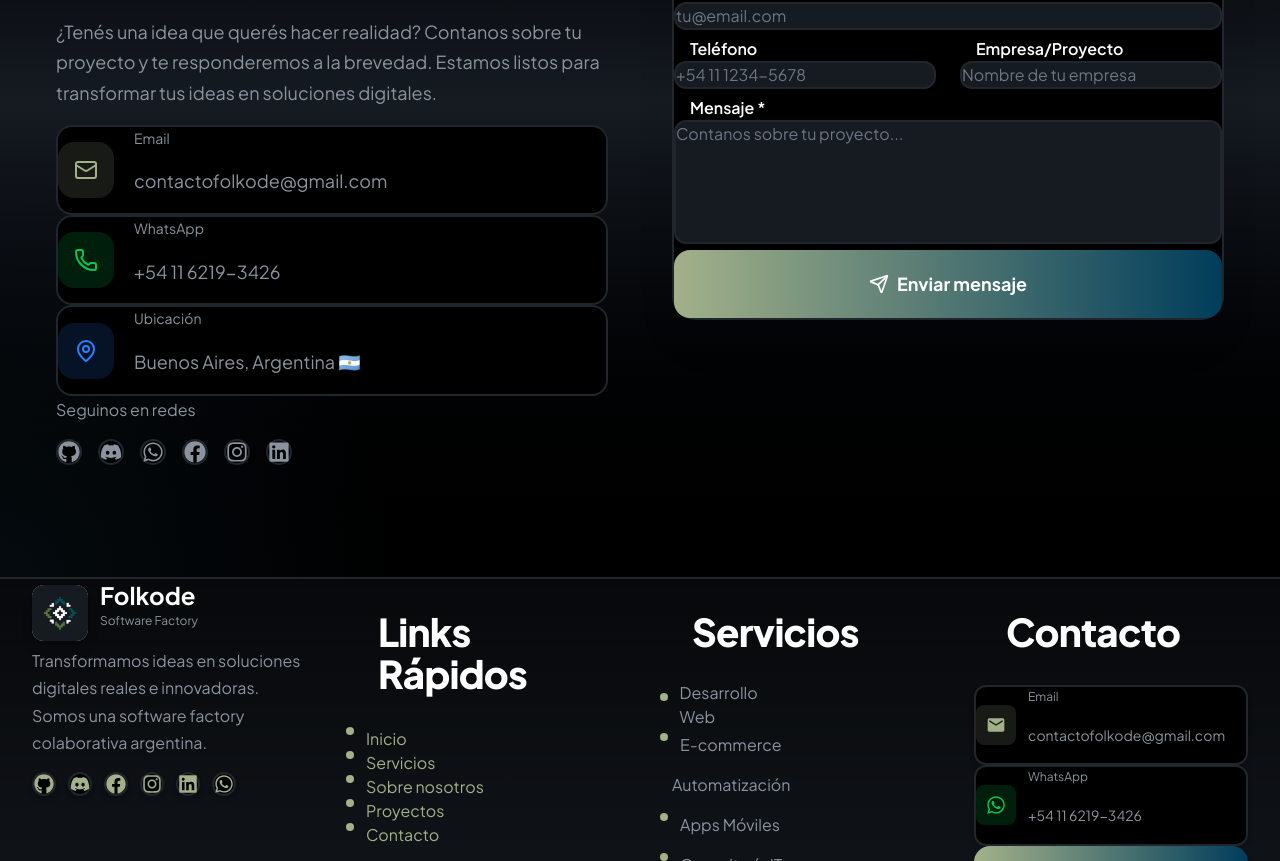
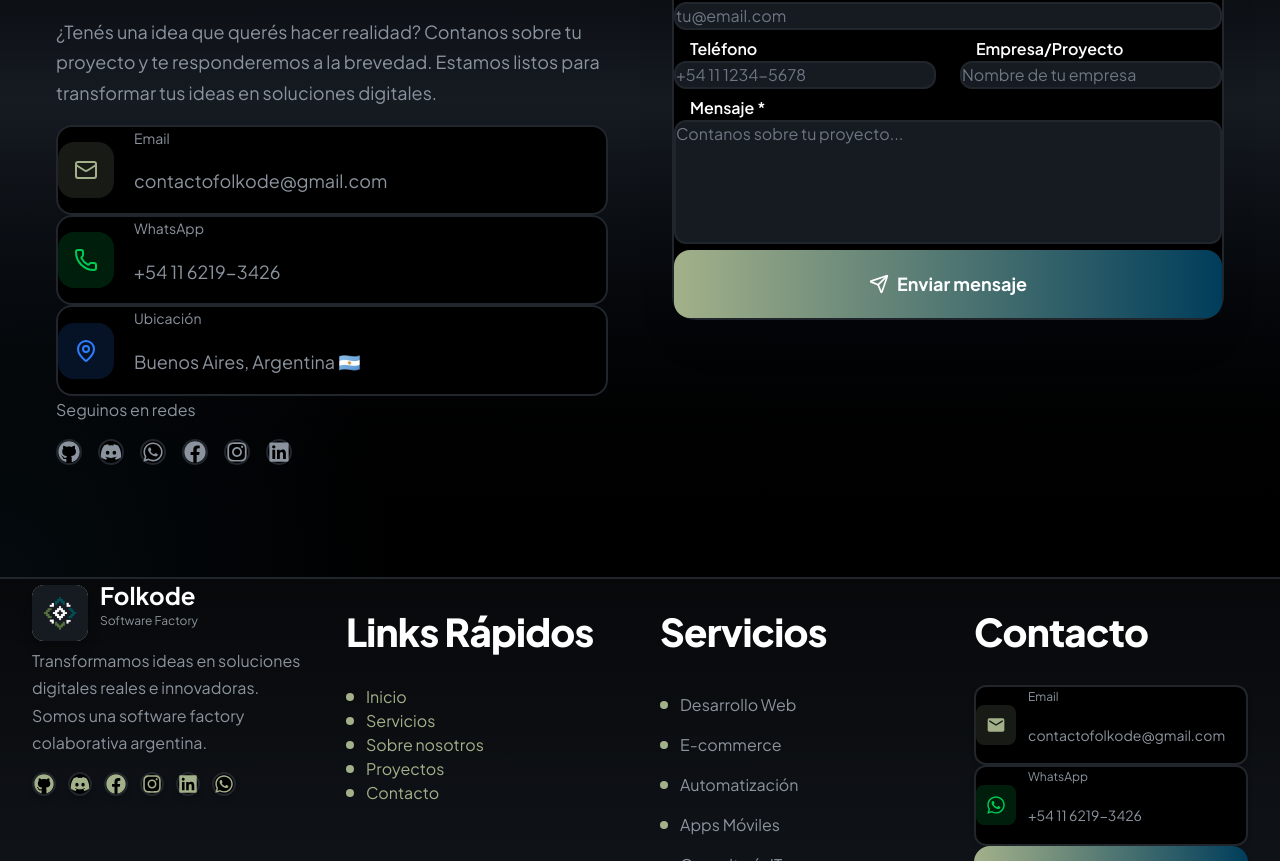
Before and after one commit to dgimenezdeveloper/folkode-webapp, a Next.js app in the folder frontend/: page / in a window 1280 px wide. Shown: the part 11139-12000 px from the top of the page. Built offline with nearby package versions, Linux system fonts and the light colour scheme.

Commit message:
alineados ajustada de titulos con viñetas, texto y espaciado

```diff
--- a/frontend/src/components/layout/Footer.tsx
+++ b/frontend/src/components/layout/Footer.tsx
@@ -122,7 +122,7 @@ export default function Footer() {
             viewport={{ once: true }}
             transition={{ duration: 0.5, delay: 0.1 }}
           >
-            <h3 className="text-xl font-bold mb-6 text-[var(--color-text-primary)]">
+            <h3 className="text-xl font-bold mb-6 !mx-0 text-[var(--color-text-primary)]">
               Links Rápidos
             </h3>
             <ul className="space-y-3.5">
@@ -133,7 +133,7 @@ export default function Footer() {
                     onClick={(e) => handleNavClick(e, link.href)}
                     className="text-[var(--color-text-secondary)] hover:text-[var(--color-primary)] transition-colors flex items-center gap-3 group text-base"
                   >
-                    <p className="w-2 h-2 rounded-full bg-[var(--color-primary)] group-hover:scale-150 transition-transform" />
+                    <p className="w-2 h-2 !mb-0 rounded-full bg-[var(--color-primary)] group-hover:scale-150 transition-transform" />
                     {link.label}
                   </a>
                 </li>
@@ -148,14 +148,14 @@ export default function Footer() {
             viewport={{ once: true }}
             transition={{ duration: 0.5, delay: 0.2 }}
           >
-            <h3 className="text-xl font-bold mb-6 text-[var(--color-text-primary)]">
+            <h3 className="text-xl font-bold mb-6 !mx-0 text-[var(--color-text-primary)]">
               Servicios
             </h3>
             <ul className="space-y-3.5">
               {services.map((service) => (
                 <li key={service}>
-                  <span className="text-[var(--color-text-secondary)] flex items-center gap-3 text-base">
-                    <p className="w-2 h-2 rounded-full bg-[var(--color-accent)]" />
+                  <span className="!w-full text-[var(--color-text-secondary)] flex items-center gap-3 text-base">
+                    <p className="w-2 h-2 !mb-0 rounded-full bg-[var(--color-accent)]" />
                     {service}
                   </span>
                 </li>
@@ -170,7 +170,7 @@ export default function Footer() {
             viewport={{ once: true }}
             transition={{ duration: 0.5, delay: 0.3 }}
           >
-            <h3 className="text-xl font-bold mb-6 text-[var(--color-text-primary)]">
+            <h3 className="text-xl font-bold mb-6 !mx-0 text-[var(--color-text-primary)]">
               Contacto
             </h3>
             <ul className="space-y-3">
@@ -245,7 +245,7 @@ export default function Footer() {
             </Link>
           </div>
           <p className="text-[var(--color-text-secondary)] text-sm flex items-center gap-2">
-             <span className="text-red-500">Diseñado con ❤️ por Folkode</span>
+            <span className="text-red-500">Diseñado con ❤️ por Folkode</span>
           </p>
         </motion.div>
       </div>
```
